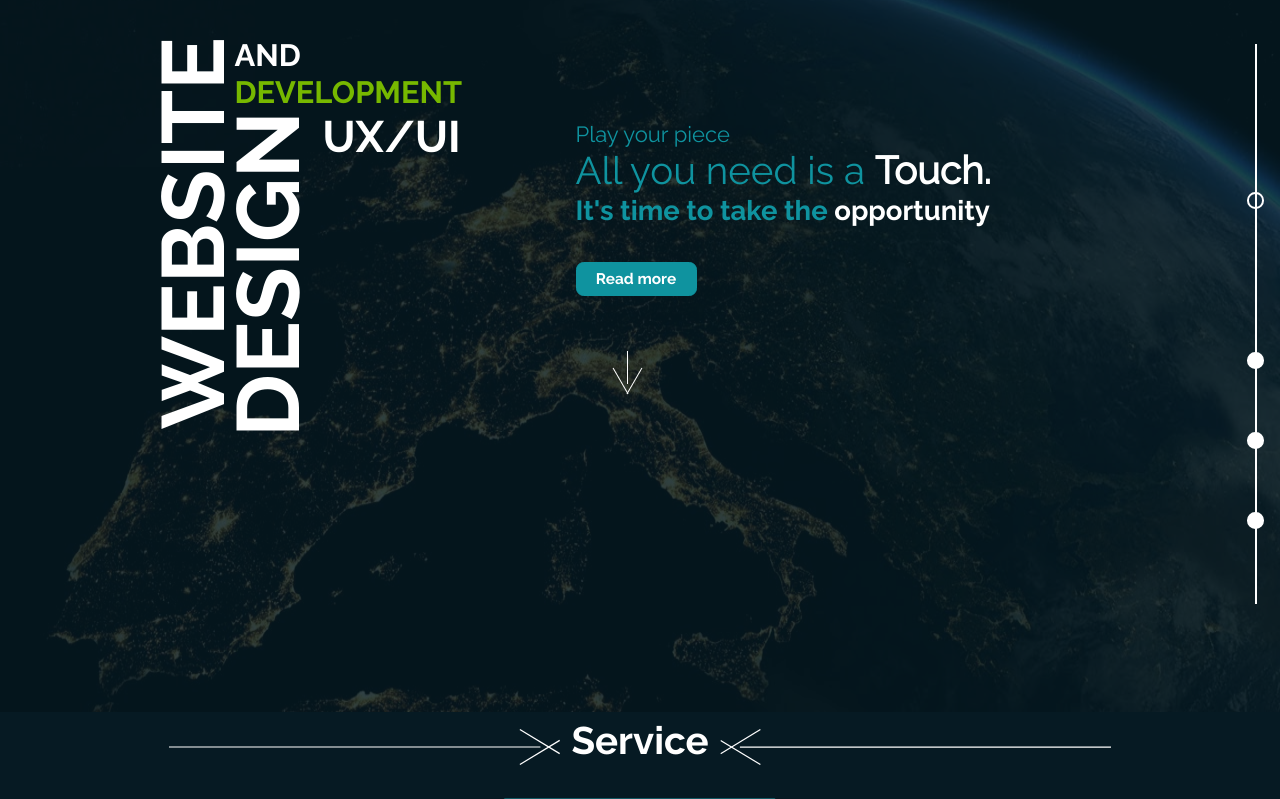
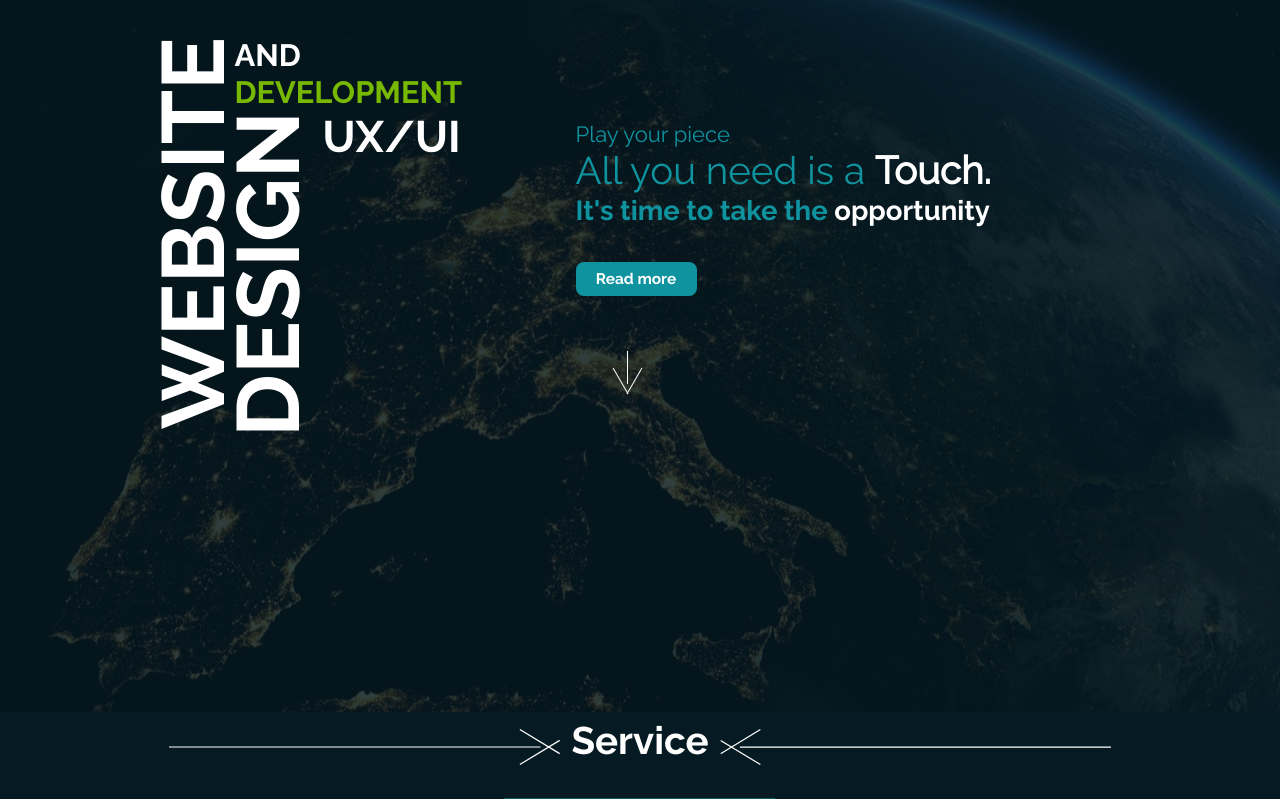
Before and after one commit to peterayad-eng/Persona, a PHP site: page / in a window 1280 px wide. Shown: the part 88-887 px from the top of the page. Run offline with PHP 8.4, Linux system fonts and the light colour scheme; some libraries are stand-ins or nearby versions.

Commit message:
update 1.2

```diff
--- a/CSS/CSS.css
+++ b/CSS/CSS.css
@@ -1,3 +1,20 @@
+::-webkit-scrollbar {
+    width: 0.3rem;
+}
+
+::-webkit-scrollbar-track {
+    background: rgba(0,0,0,0);
+}
+
+::-webkit-scrollbar-thumb {
+    background: #4A4A4A;
+    border-radius: 0.3rem;
+}
+
+::-webkit-scrollbar-thumb:hover {
+    background: #909090;
+}
+
 @font-face {
   font-family: 'Raleway';
   src: url("../Images/Raleway-Regular.ttf");
@@ -65,46 +82,6 @@ html{
             right:0px;
             left:0px;
         }
-
-            .line{
-                height:70vh;
-                border-left: 0.1rem solid white;
-                margin: 0px 0.05rem 0.5rem;
-                display: inline-block;
-                right:1rem;
-                top:6rem;
-            }
-
-            .point{
-                background-color: white;
-                border: 0.1rem solid white;
-                border-radius: 50%;
-                color:white;
-                width: 0.75rem;
-                height: 0.75rem;
-                right:0.75rem;
-            }
-
-            #pointC{
-                top:35%;
-            }
-
-            #pointS{
-                top:55%;
-            }
-
-            #pointA{
-                top:65%;
-            }
-
-            #pointF{
-                top:75%;
-            }
-
-            .fixedbg .relative .activ{
-                color:#061A23;
-                background-color:rgba(6, 26, 35, 0);
-            }
 
         .contents{
             position:absolute;
@@ -934,17 +911,6 @@ main{
                                 transform-origin: center;
                             }
 
-                            figure:before {
-                                position: absolute;
-                                z-index: 2;
-                                bottom: 1vw;
-                                left: 1vw;
-                                display: inline-block;
-                                content: "0" counter(count);
-                                color: #ffffff;
-                                font-size: 3vw;
-                            }
-
                     .projectPhoto{
                         opacity: 0.5;
                     }
--- a/V.txt
+++ b/V.txt
@@ -1,2 +1,3 @@
 1.0 Home landing page
-1.1 adding projects page and fix some bugs in home page
+1.1 Adding projects page and fix some bugs in home page
+1.2 Removing the sideline indicator from home page, changing the scrollbar style, and Removing slide numbers from projects
--- a/header.php
+++ b/header.php
@@ -34,7 +34,7 @@
 
         <meta name="viewport" content="width=device-width, initial-scale=1">
         <meta name="robots" content="index, follow">
-        <meta http-equiv="Content-Security-Policy" content="default-src 'self'; style-src 'self' 'unsafe-inline'; img-src *; media-src 'none' ; child-src https://www.google.com; script-src 'self' 'unsafe-inline'">
+        <meta http-equiv="Content-Security-Policy" content="default-src 'self'; style-src 'self' 'unsafe-inline'; img-src *; media-src 'none' ; child-src https://www.google.com; script-src 'self' 'sha256-B8XxDv8cQgLWNTwbmrYhZyjFAdEvAGjJb9rfh+ljfd4='">
 
 		<link rel="canonical" href="https://www.persona-eg.com" />
         <link rel="shortcut icon" href="Images/logo.ico" type="image/x-icon"/>
--- a/headerMain.php
+++ b/headerMain.php
@@ -47,15 +47,7 @@
 		<link rel="stylesheet" href="CSS/CSS.css">
 	</head>
 	<body>
-        <div class='fixedbg'>
-            <div id='fbg' class='fbg relative fullheight fullwidth'>
-                <div class='absolute line'></div>
-                <div id='pointC' class='absolute point activ'></div>
-                <div id='pointS' class='absolute point'></div>
-                <div id='pointA' class='absolute point'></div>
-                <div id='pointF' class='absolute point'></div>
-            </div>
-        </div>
+        <div class='fixedbg'><div id='fbg' class='fbg relative fullheight fullwidth'></div></div>
         <div class='contents'>
 		<header>
             <nav class="navbar navbar-expand-md fixed-top">
```
